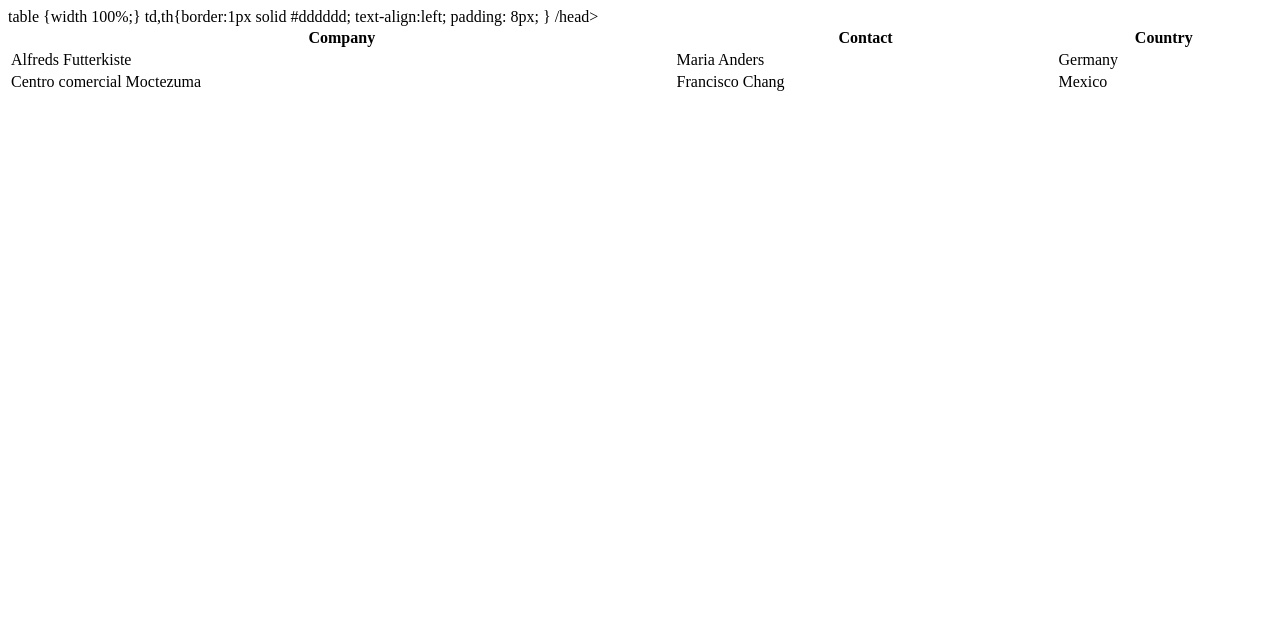
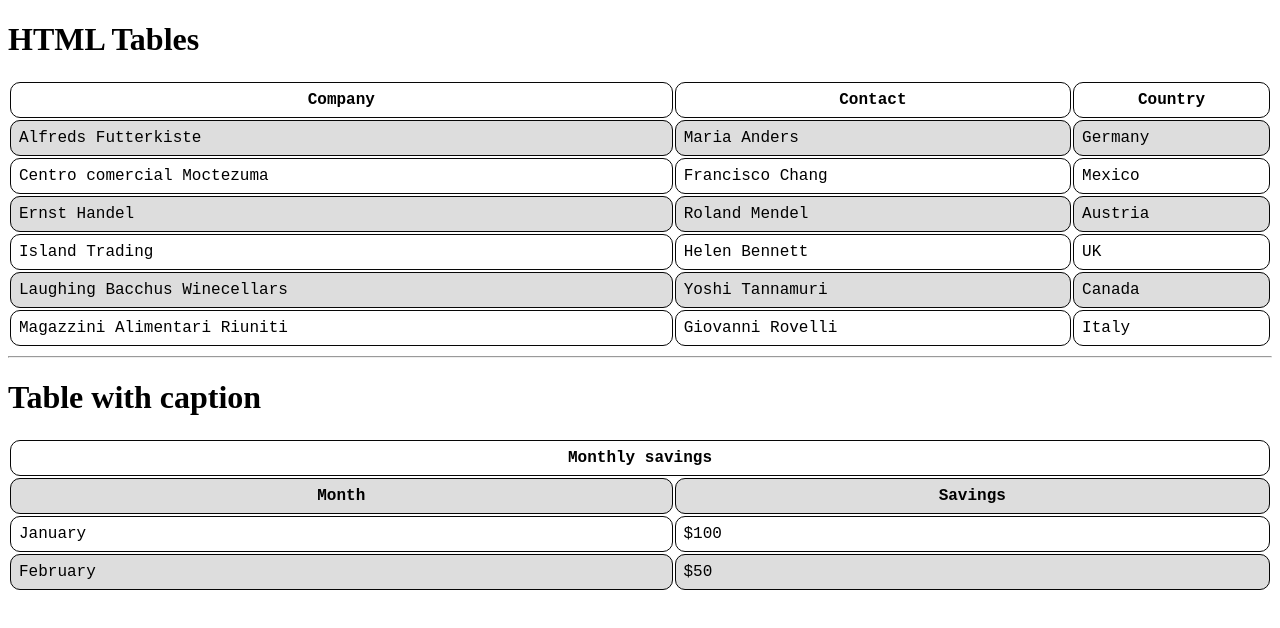
Before and after one commit to clamarre85/Hello-World, a plain HTML site: page table.html in a window 1280 px wide. Drawn offline with Linux system fonts and the light colour scheme.

Commit message:
modified

```diff
--- a/table.html
+++ b/table.html
@@ -1,24 +1,43 @@
 <!DOCTYPE html>
 <html lang="en">
-    <head>
-        <meta charset="UTF-8" />
-        <meta name="viewport" content=""width=device-width,
-        initiate-scale="1.0"/>
-        <title> HTML Tables</title>
-</head>
-<body>
+  <head>
+    <meta charset="UTF-8" />
+    <meta name="viewport" content="width=device-width, initial-scale=1.0" />
+    <title>HTML Tables</title>
 
-            table {width 100%;}
-            td,th{border:1px solid #dddddd;
-            text-align:left;
+<style>
+   table{
+        font-family: 'Courier New', Courier, monospace;
+        width: 100%;
+
+    }
+
+
+    td, th
+    {
+         border-radius: 10px;
+
+        border: 1px solid #060606;
+        text-align: left;
         padding: 8px;
     }
-       /head>
-    <table style="width:100%">
-       <tr>
-        <th>Company</th>
-        <th>Contact</th>
-        <th>Country</th>
+
+    tr:nth-child(even)  {background-color: #dddddd;}
+    th {
+  text-align: center;
+}
+
+</style>
+
+  </head>
+  <body>
+    <h1>HTML Tables</h1>
+    <table>
+   <table>
+  <tr>
+    <th>Company</th>
+    <th>Contact</th>
+    <th>Country</th>
   </tr>
   <tr>
     <td>Alfreds Futterkiste</td>
@@ -30,6 +49,46 @@
     <td>Francisco Chang</td>
     <td>Mexico</td>
   </tr>
+  <tr>
+    <td>Ernst Handel</td>
+    <td>Roland Mendel</td>
+    <td>Austria</td>
+  </tr>
+  <tr>
+    <td>Island Trading</td>
+    <td>Helen Bennett</td>
+    <td>UK</td>
+  </tr>
+  <tr>
+    <td>Laughing Bacchus Winecellars</td>
+    <td>Yoshi Tannamuri</td>
+    <td>Canada</td>
+  </tr>
+  <tr>
+    <td>Magazzini Alimentari Riuniti</td>
+    <td>Giovanni Rovelli</td>
+    <td>Italy</td>
+  </tr>
 </table>
-<body>
+<hr>
+<h1>Table with caption</h1>
+<table style="width:100%">
+  <tr>
+<th colspan="2">Monthly savings</th>
+  </tr>
+
+  <tr>
+    <th>Month</th>
+    <th>Savings</th>
+  </tr>
+  <tr>
+    <td>January</td>
+    <td>$100</td>
+  </tr>
+  <tr>
+    <td>February</td>
+    <td>$50</td>
+  </tr>
+</table>
+  </body>
 </html>
```
